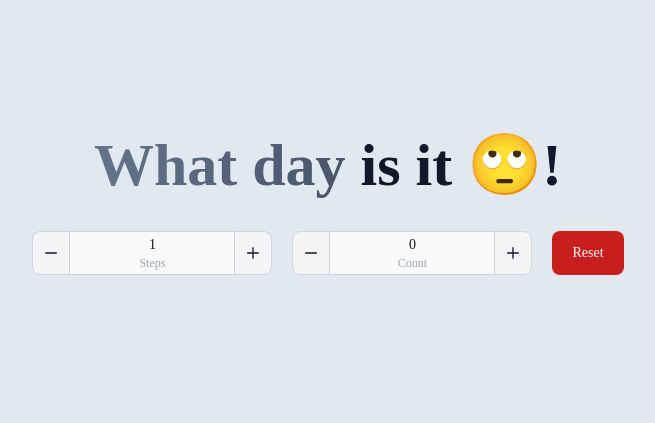
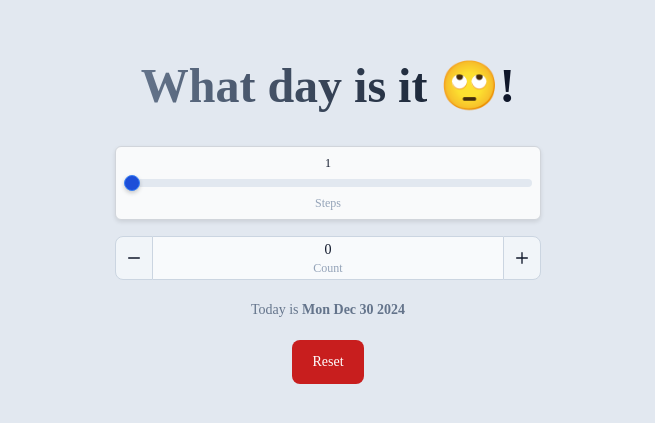
Before and after one commit to momen-arabi/react-date-counter-challenge, a React (Create React App) app: page / in a window 1280 px wide. Shown: the part 177-600 px from the top of the page, without its empty margins (312-967 px from the left). Built offline with nearby package versions, Linux system fonts and the light colour scheme; the HTML template or start-up script is replaced by a standard one.

Commit message:
updated-full-project

```diff
--- a/src/App.jsx
+++ b/src/App.jsx
@@ -1,25 +1,142 @@
 import { useState } from "react";
 
-function App() {
-  const [isReset, setIsReset] = useState(false);
+function Counter() {
+  const [count, setCount] = useState(0);
+  const [steps, setSteps] = useState(1);
+  const today = new Date();
+  const [date, setDate] = useState(today);
+
+  // helper functions
+  function formatDate(date) {
+    return date.toDateString();
+  }
+
+  function addDaysToDate(steps, date) {
+    const newDate = date;
+    newDate.setDate(newDate.getDate() + steps);
+    return newDate;
+  }
+
+  function subtractDaysToDate(steps, date) {
+    const newDate = date;
+    newDate.setDate(newDate.getDate() - steps);
+    return newDate;
+  }
+
+  // handle functions
+  function handleCountDecrease() {
+    setCount((prev) => prev - steps);
+    let newDate = subtractDaysToDate(steps, date);
+    setDate(newDate);
+  }
+
+  function handleCountIncrease() {
+    setCount((prev) => prev + steps);
+    let newDate = addDaysToDate(steps, date);
+    setDate(newDate);
+  }
+
+  function handleChange(e) {
+    const { name, value } = e.target;
+    if (name === "steps") setSteps(+value);
+    else if (name === "count") {
+      setCount(+value);
+      let newDate = addDaysToDate(+value, today);
+      setDate(newDate);
+    }
+  }
 
   function handleReset() {
-    setIsReset(true);
+    setSteps(1);
+    setCount(0);
+    setDate(today);
   }
 
-  function removeReset() {
-    setIsReset(false);
-  }
   return (
     <div className="h-screen flex items-center justify-center bg-slate-200">
       <div className="w-full text-center">
-        <h1 className="mb-4 text-3xl font-extrabold text-gray-900 dark:text-white md:text-5xl lg:text-6xl">
-          <span className="text-transparent bg-clip-text bg-gradient-to-r to-slate-600 from-slate-500">What day</span> is it 🙄!
+        <h1 className="mb-9 text-3xl font-extrabold text-slate-900 dark:text-white md:text-4xl lg:text-5xl">
+          <span className="text-transparent bg-clip-text bg-gradient-to-r to-slate-800 from-slate-500">What day is it</span> 🙄!
         </h1>
-        <div className="counter-container w-8/12 mx-auto">
-          <form className="mx-auto flex items-stretch justify-center gap-5 my-9">
-            <Counter label="Steps" reset={isReset} resetChanger={removeReset} />
-            <Counter label="Count" reset={isReset} resetChanger={removeReset} />
+        <div className="counter-container w-full mx-auto">
+          <form className="mx-auto flex items-center justify-center gap-10 my-5">
+            <div className="flex flex-col gap-y-4 items-center justify-center w-full">
+              {/**************** STEPS ****************/}
+              <div className="steps-container relative flex flex-col items-center w-4/12">
+                <div className="mb-2 flex items-center text-xs text-slate-400 space-x-2">
+                  <span className="font-medium text-slate-900 dark:text-white">{steps}</span>
+                </div>
+                <input
+                  type="range"
+                  id="steps-slider"
+                  name="steps"
+                  className="w-full h-2 bg-slate-200 rounded-lg appearance-none cursor-pointer dark:bg-slate-700"
+                  min="1"
+                  max="20"
+                  value={steps}
+                  onChange={(e) => {
+                    handleChange(e);
+                  }}
+                />
+                <div className="mt-2 flex items-center text-xs text-slate-400 space-x-2">
+                  <span>Steps </span>
+                </div>
+              </div>
+
+              {/**************** COUNT ****************/}
+              <div className="count-container relative flex items-center w-4/12">
+                <button
+                  onClick={handleCountDecrease}
+                  type="button"
+                  id="decrement-button"
+                  className="bg-slate-100 dark:bg-slate-700 dark:hover:bg-slate-600 dark:border-slate-600 hover:bg-slate-200 border border-slate-300 rounded-s-lg p-3 h-11 focus:ring-slate-100 dark:focus:ring-slate-700 focus:ring-2 focus:outline-none"
+                >
+                  <svg
+                    className="w-3 h-3 text-slate-900 dark:text-white"
+                    aria-hidden="true"
+                    xmlns="http://www.w3.org/2000/svg"
+                    fill="none"
+                    viewBox="0 0 18 2"
+                  >
+                    <path stroke="currentColor" strokeLinecap="round" strokeLinejoin="round" strokeWidth="2" d="M1 1h16" />
+                  </svg>
+                </button>
+                <input
+                  type="text"
+                  id="count-input"
+                  data-input-counter
+                  name="count"
+                  aria-describedby="helper-text-explanation"
+                  className="bg-slate-50 border-x-0 border-slate-300 h-11 font-medium text-center text-slate-900 text-sm focus:ring-blue-500 focus:border-blue-500 block w-full pb-6 dark:bg-slate-700 dark:border-slate-600 dark:placeholder-slate-400 dark:text-white dark:focus:ring-blue-500 dark:focus:border-blue-500"
+                  value={count}
+                  onChange={(e) => {
+                    handleChange(e);
+                  }}
+                  required
+                />
+                <div className="absolute bottom-1 start-1/2 -translate-x-1/2 rtl:translate-x-1/2 flex items-center text-xs text-slate-400 space-x-1 rtl:space-x-reverse">
+                  <span>Count</span>
+                </div>
+                <button
+                  onClick={handleCountIncrease}
+                  type="button"
+                  id="increment-button"
+                  className="bg-slate-100 dark:bg-slate-700 dark:hover:bg-slate-600 dark:border-slate-600 hover:bg-slate-200 border border-slate-300 rounded-e-lg p-3 h-11 focus:ring-slate-100 dark:focus:ring-slate-700 focus:ring-2 focus:outline-none"
+                >
+                  <svg
+                    className="w-3 h-3 text-slate-900 dark:text-white"
+                    aria-hidden="true"
+                    xmlns="http://www.w3.org/2000/svg"
+                    fill="none"
+                    viewBox="0 0 18 18"
+                  >
+                    <path stroke="currentColor" strokeLinecap="round" strokeLinejoin="round" strokeWidth="2" d="M9 1v16M1 9h16" />
+                  </svg>
+                </button>
+              </div>
+            </div>
+          </form>
+          <Result count={count} date={formatDate(date)} />
           <button
             type="button"
             onClick={handleReset}
@@ -27,126 +144,23 @@ function App() {
           >
             Reset
           </button>
-          </form>
-          {/* <Result count={count} date={formatDate(date)} /> */}
         </div>
       </div>
     </div>
   );
 }
 
-function Counter({ label, reset, resetChanger }) {
-  // const today = new Date();
-  // const [date, setDate] = useState(today);
-
-  const [count, setCount] = useState(0);
-  const [steps, setSteps] = useState(1);
-
-  // helper functions
-  // function formatDate(date) {
-  //   return date.toDateString();
-  // }
-
-  // function addDaysToDate(steps, date) {
-  //   const newDate = date;
-  //   newDate.setDate(newDate.getDate() + steps);
-  //   return newDate;
-  // }
-
-  // function subtractDaysToDate(steps, date) {
-  //   const newDate = date;
-  //   newDate.setDate(newDate.getDate() - steps);
-  //   return newDate;
-  // }
-
-  // handle functions
-  function handleStepDecrease() {
-    resetChanger();
-    if (steps > 1) {
-      setSteps((prev) => prev - 1);
-    }
-  }
-
-  function handleStepIncrease() {
-    resetChanger();
-    setSteps((prev) => prev + 1);
-  }
-
-  function handleCountDecrease() {
-    resetChanger();
-    setCount((prev) => prev - steps);
-    // let newDate = subtractDaysToDate(steps, date);
-    // setDate(newDate);
-  }
-
-  function handleCountIncrease() {
-    resetChanger();
-    setCount((prev) => prev + steps);
-    console.log();
-    // let newDate = addDaysToDate(steps, date);
-    // setDate(newDate);
-  }
-
-  function handleChange(e) {
-    resetChanger();
-    const { name, value } = e.target;
-    if (name === "Steps") setSteps(value);
-    else if (name === "Count") setCount(value);
-  }
-
+function Result({ count, date }) {
   return (
-    <div className="relative flex items-center max-w-[15rem]">
-      <button
-        onClick={label === "Steps" ? handleStepDecrease : handleCountDecrease}
-        type="button"
-        id="decrement-button"
-        className="bg-gray-100 dark:bg-gray-700 dark:hover:bg-gray-600 dark:border-gray-600 hover:bg-gray-200 border border-gray-300 rounded-s-lg p-3 h-11 focus:ring-gray-100 dark:focus:ring-gray-700 focus:ring-2 focus:outline-none"
-      >
-        <svg className="w-3 h-3 text-gray-900 dark:text-white" aria-hidden="true" xmlns="http://www.w3.org/2000/svg" fill="none" viewBox="0 0 18 2">
-          <path stroke="currentColor" strokeLinecap="round" strokeLinejoin="round" strokeWidth="2" d="M1 1h16" />
-        </svg>
-      </button>
-      <input
-        type="text"
-        id="steps-input"
-        data-input-counter
-        name={label}
-        aria-describedby="helper-text-explanation"
-        className="bg-gray-50 border-x-0 border-gray-300 h-11 font-medium text-center text-gray-900 text-sm focus:ring-blue-500 focus:border-blue-500 block w-full pb-6 dark:bg-gray-700 dark:border-gray-600 dark:placeholder-gray-400 dark:text-white dark:focus:ring-blue-500 dark:focus:border-blue-500"
-        value={reset && label === "Steps" ? 1 : reset && label === "Count" ? 0 : !reset && label === "Steps" ? steps : count}
-        onChange={(e) => {
-          handleChange(e);
-        }}
-        required
-      />
-      <div className="absolute bottom-1 start-1/2 -translate-x-1/2 rtl:translate-x-1/2 flex items-center text-xs text-gray-400 space-x-1 rtl:space-x-reverse">
-        <span>{label}</span>
-      </div>
-      <button
-        onClick={label === "Steps" ? handleStepIncrease : handleCountIncrease}
-        type="button"
-        id="increment-button"
-        className="bg-gray-100 dark:bg-gray-700 dark:hover:bg-gray-600 dark:border-gray-600 hover:bg-gray-200 border border-gray-300 rounded-e-lg p-3 h-11 focus:ring-gray-100 dark:focus:ring-gray-700 focus:ring-2 focus:outline-none"
-      >
-        <svg className="w-3 h-3 text-gray-900 dark:text-white" aria-hidden="true" xmlns="http://www.w3.org/2000/svg" fill="none" viewBox="0 0 18 18">
-          <path stroke="currentColor" strokeLinecap="round" strokeLinejoin="round" strokeWidth="2" d="M9 1v16M1 9h16" />
-        </svg>
-      </button>
-    </div>
+    <p id="result" className="my-5 text-sm text-slate-500 dark:text-slate-400">
+      {count > 0
+        ? `${count} day${count === 1 ? "" : "s"} from today is`
+        : count < 0
+        ? `${count * -1} day${count === -1 ? "" : "s"} ago was`
+        : "Today is"}{" "}
+      <strong>{date}</strong>
+    </p>
   );
 }
 
-// function Result({ count, date }) {
-//   return (
-//     <p id="result" className="mt-5 text-sm text-gray-500 dark:text-gray-400">
-//       {count > 0
-//         ? `${count} day${count === 1 ? "" : "s"} from today is`
-//         : count < 0
-//         ? `${count * -1} day${count === -1 ? "" : "s"} ago was`
-//         : "Today is"}{" "}
-//       <strong>{date}</strong>
-//     </p>
-//   );
-// }
-
-export default App;
+export default Counter;
--- a/src/index.css
+++ b/src/index.css
@@ -7,3 +7,44 @@
 body {
   font-family: "Poppins", serif;
 }
+
+.steps-container {
+  position: relative;
+  display: flex;
+  flex-direction: column;
+  align-items: center;
+  padding: 0.5rem;
+  background-color: #f9fafb; /* Matches the count input's background */
+  border: 1px solid #d1d5db; /* Matches the count input's border */
+  box-shadow: 0 2px 4px rgba(0, 0, 0, 0.1); /* Matches count's shadow */
+  border-radius: 0.375rem; /* Matches count's rounded corners */
+}
+
+#steps-slider {
+  width: 100%;
+  height: 0.5rem;
+  /* background-color: #f9fafb; */
+  border-radius: 0.375rem;
+  appearance: none;
+  outline: none;
+  cursor: pointer;
+}
+
+#steps-slider::-webkit-slider-thumb {
+  appearance: none;
+  width: 1rem;
+  height: 1rem;
+  background-color: #1d4ed8; /* Blue thumb color */
+  border: 1px solid #3b82f6; /* Matches the count input's blue */
+  border-radius: 50%;
+  box-shadow: 0 2px 4px rgba(0, 0, 0, 0.2);
+}
+
+#steps-slider::-moz-range-thumb {
+  width: 1rem;
+  height: 1rem;
+  background-color: #1d4ed8; /* Blue thumb color */
+  border: 1px solid #3b82f6; /* Matches the count input's blue */
+  border-radius: 50%;
+  box-shadow: 0 2px 4px rgba(0, 0, 0, 0.2);
+}
```
Lines whose indentation alone changed are shown as unchanged.
